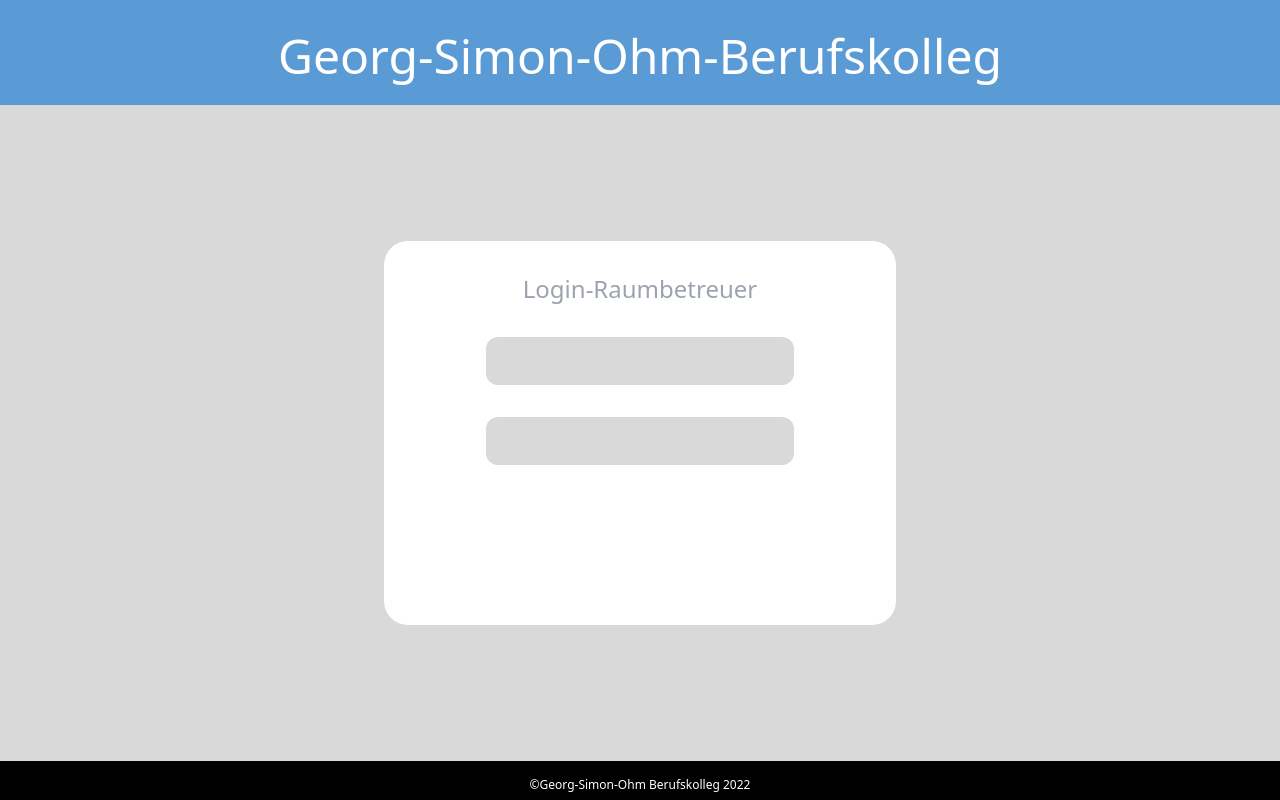
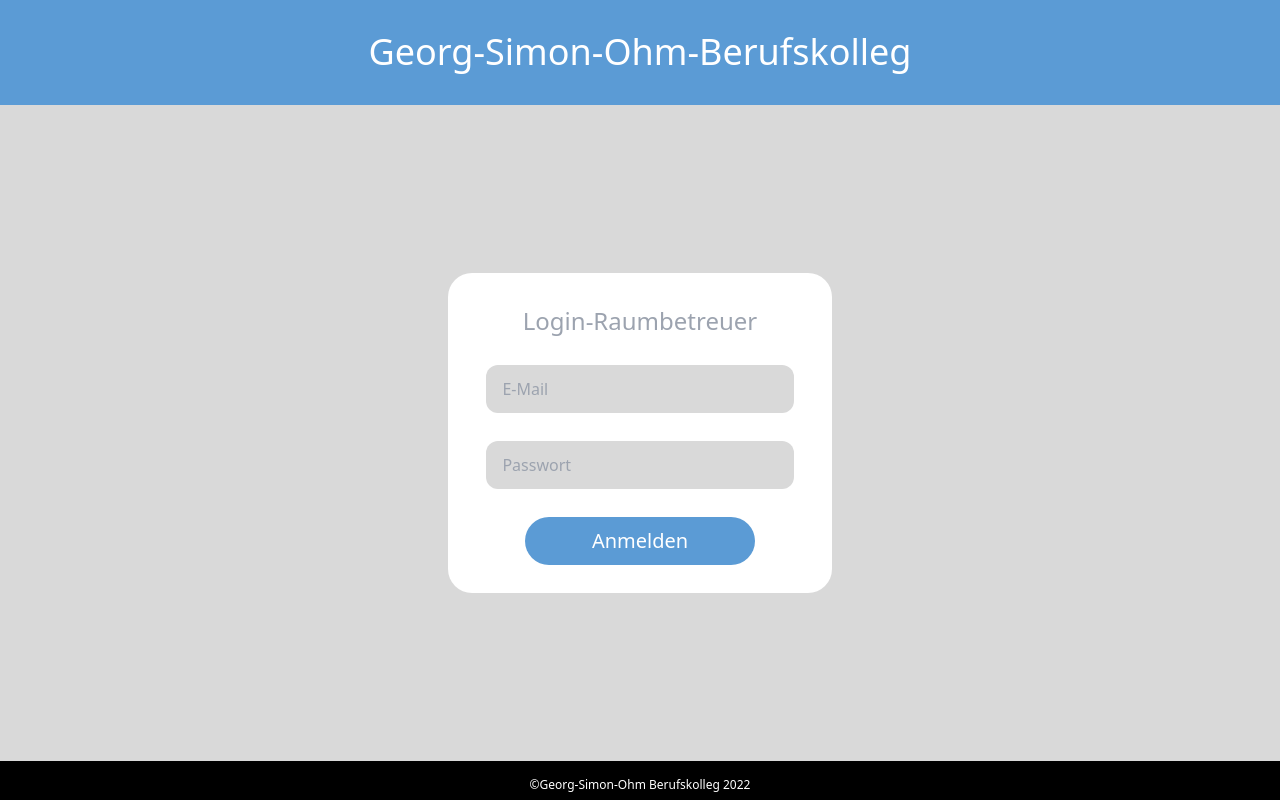
Before and after one commit to FI005GRP4RaumbetreuerApp/frontend, a React (Create React App) app: page / in a window 1280 px wide. Built offline with nearby package versions, Linux system fonts and the light colour scheme.

Commit message:
feat-17 adjusted loginPage

```diff
--- a/src/pages/LoginPage/LoginPage.tsx
+++ b/src/pages/LoginPage/LoginPage.tsx
@@ -1,29 +1,51 @@
-import { FC } from 'react'
+import { FC, useState } from 'react'
+import { useHistory } from 'react-router-dom'
 
 export const LoginPage: FC = () => {
+  const [email, setEmail] = useState<string>('')
+  const [password, setPassword] = useState<string>('')
+  const history = useHistory()
+
+  const authorizeLogin = (email: string, password: string): void => {
+    if (email && password) history.push('/overview')
+  }
+
   return (
     <div className="flex flex-col h-screen">
-      <div className="bg-primary h-32 w-full ">
-        <div className="flex flex-row justify-center mt-8">
-          <span className="flex text-white text-5xl">
-            Georg-Simon-Ohm-Berufskolleg
-          </span>
-        </div>
+      <div className="flex flex-col bg-primary h-32 w-full justify-center items-center">
+        <span className=" text-white   sm:text-4xl xs:text-3xl text-2xl">
+          Georg-Simon-Ohm-Berufskolleg
+        </span>
       </div>
       <div className="flex flex-col w-full h-full bg-backgroundGray justify-center items-center">
-        <div className="flex flex-col h-96 w-128 bg-white rounded-3xl items-center gap-8">
+        <div className="flex flex-col h-80 w-4/5 xs:w-96 bg-white rounded-3xl items-center gap-7">
           <span className="text-gray-400 text-2xl mt-8">
             Login-Raumbetreuer
           </span>
 
           <input
-            className="w-3/5 h-12 bg-backgroundGray rounded-xl text-gray-500 px-4"
+            className="w-4/5 h-12 bg-backgroundGray rounded-xl text-gray-500 px-4"
             type="text"
+            placeholder="E-Mail"
+            onClick={(e) => {
+              setEmail(e.currentTarget.value)
+            }}
           />
+
           <input
-            className="w-3/5 h-12 bg-backgroundGray rounded-xl text-gray-800 px-4"
+            className="w-4/5 h-12 bg-backgroundGray rounded-xl text-gray-800 px-4"
             type="text"
+            placeholder="Passwort"
+            onClick={(e) => {
+              setPassword(e.currentTarget.value)
+            }}
           />
+          <button
+            className="bg-primary w-3/5 h-12 rounded-3xl text-white text-xl"
+            onClick={() => authorizeLogin(email, password)}
+          >
+            Anmelden
+          </button>
         </div>
       </div>
       <div className="flex h-12 bg-black self-bottom text-xs justify-center">
--- /dev/null
+++ b/src/types/index.ts
@@ -0,0 +1,3 @@
+import { User } from './user'
+
+export type { User }
--- /dev/null
+++ b/src/types/user.ts
@@ -0,0 +1,4 @@
+export type User = {
+  email: string
+  role: string
+}
--- a/tailwind.config.js
+++ b/tailwind.config.js
@@ -3,6 +3,9 @@
   content: ['./src/**/*.{html,js,ts,tsx}'],
   theme: {
     extend: {
+      screens: {
+        xs: '480px',
+      },
       spacing: {
         128: '32rem',
       },
```
Also changed, not shown: 1 other file (tests, documents, lock files or other folders).
